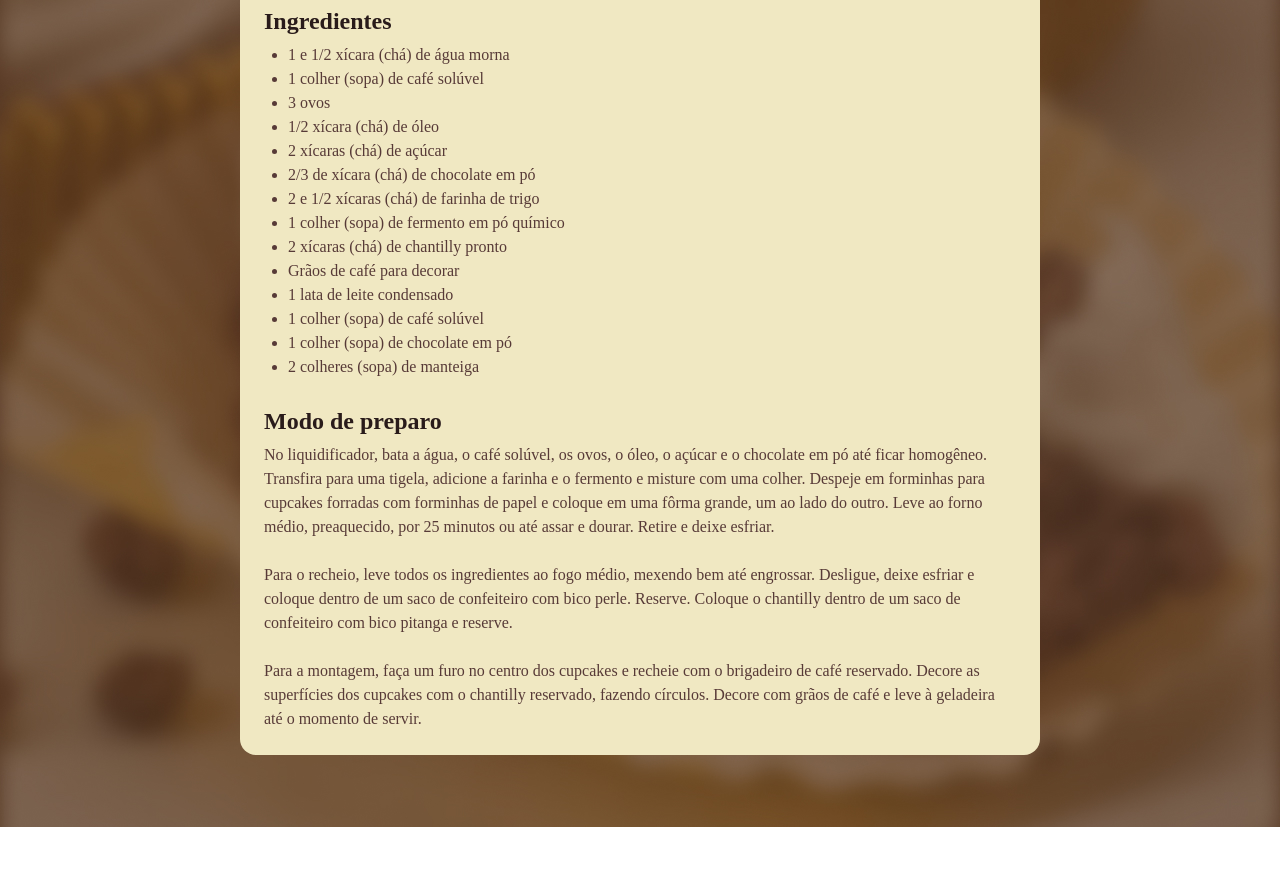
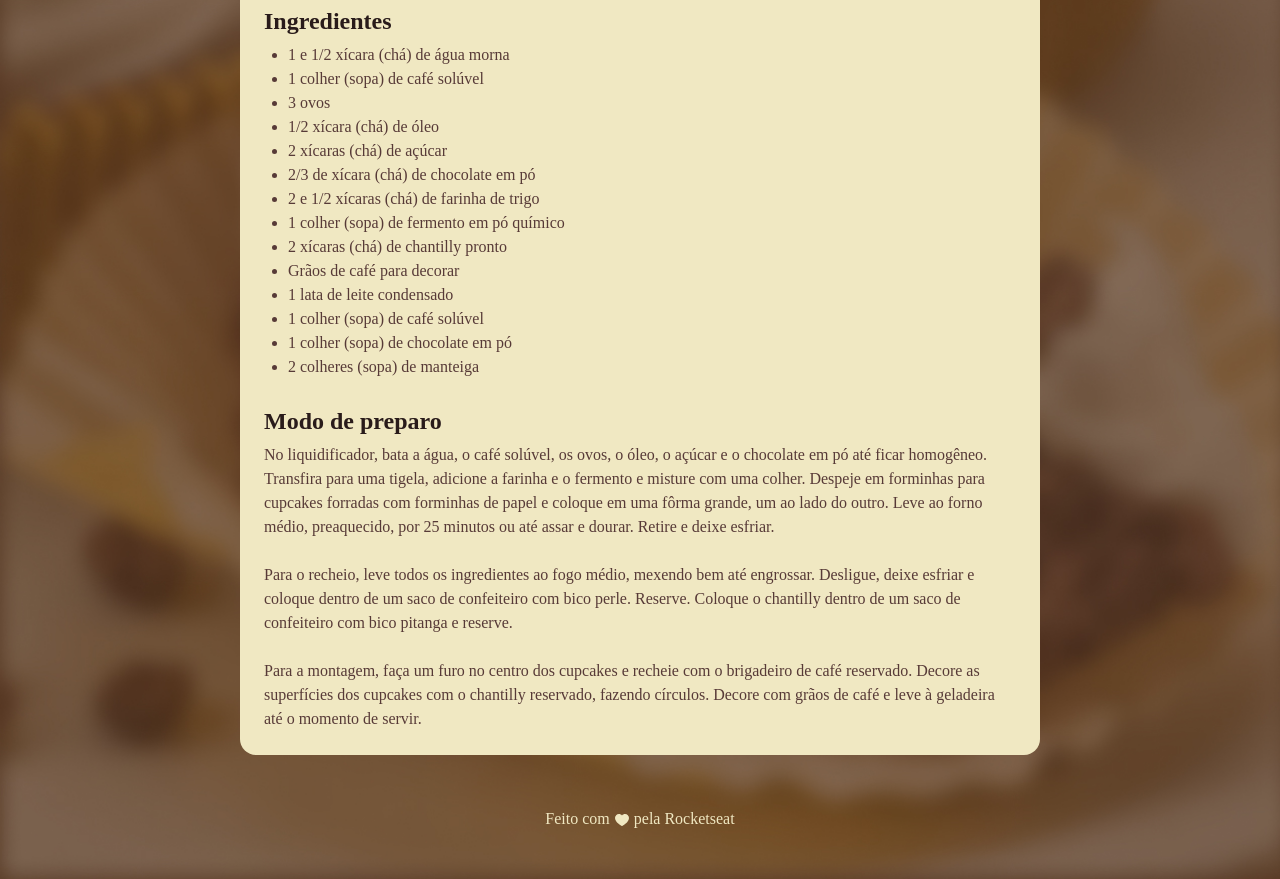
Before and after one commit to tonzzera/Receita, a plain HTML site: page index.html in a window 1280 px wide. Shown: the part 720-1599 px from the top of the page. Before the commit the page ends 1547 px from the top, so only its background shows below. Drawn offline with Linux system fonts and the light colour scheme; a web font is replaced by a local one.

Commit message:
adicionando footer

```diff
--- a/index.html
+++ b/index.html
@@ -63,6 +63,9 @@
         </section>
     </main>
     </div>
+
+    <footer>Feito com
+        <img src="assets/heart.svg" alt="coração"> pela Rocketseat</footer>
 </body>
 
 </html>
--- a/style.css
+++ b/style.css
@@ -23,7 +23,7 @@ body {
     box-sizing: border-box;
     width: 800px;
     padding: 24px;
-    margin: 48px auto;
+    margin: 48px auto 28px;
     background-color: #F0E8C2;
     border-radius: 16px;
     overflow: hidden;
@@ -73,3 +73,14 @@ h2 {
 ul {
     padding-left: 24px;
 }
+
+footer{
+    color: #F0E8C2;
+    text-align: center;
+    padding-bottom: 48px;
+
+
+}
+footer img{
+    vertical-align: middle;
+}
```
Also changed, not shown: assets/heart.svg (added).
